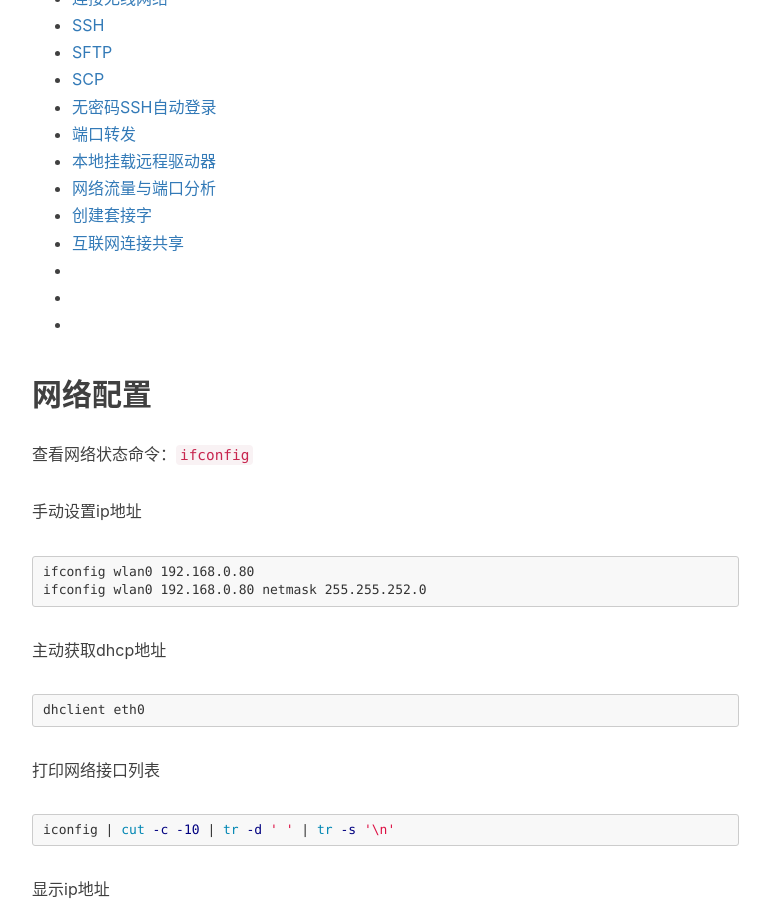
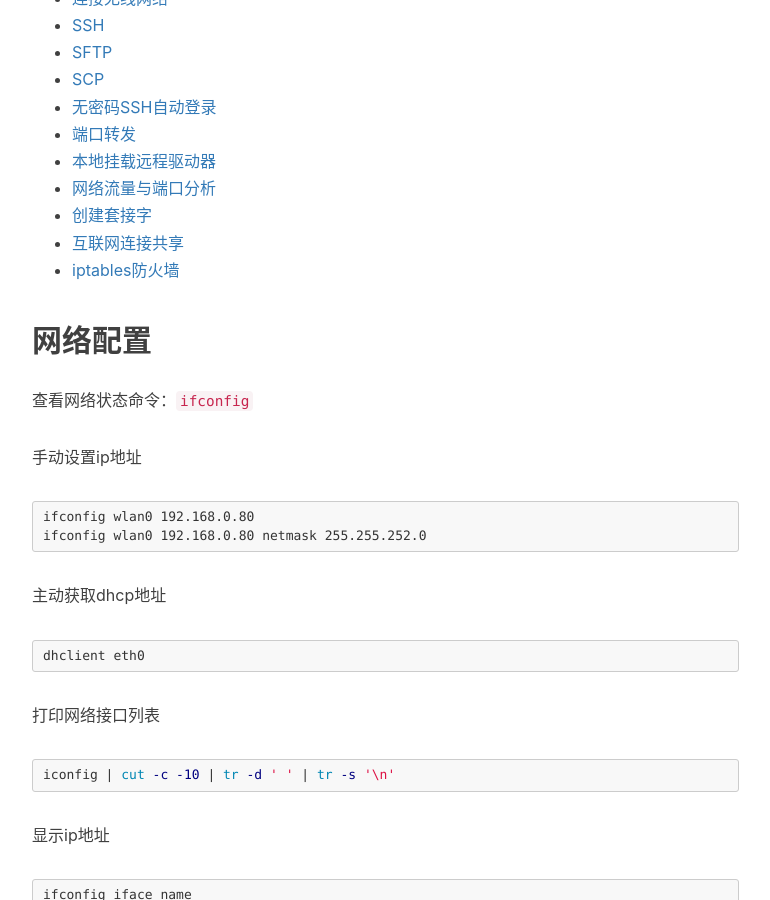
Before and after one commit to riverchu/riverchu.github.io, a Jekyll site: the page built from _posts/2019-06-25-Linux-Shell-Note-7.md, in a window 1280 px wide and 900 px high, scrolled down 851 px. Shown: the whole window, without its empty margins (233-1003 px from the left). Built offline with Jekyll 4.4.1, drawn with Linux system fonts in a browser that asks for light colours; nearby versions of some CDN libraries; comment, search, counter and statistics services are not loaded; some of the changed text lies outside the part shown.

Commit message:
Update 2019-06-25-Linux-Shell-Note-7.md

````diff
--- a/_posts/2019-06-25-Linux-Shell-Note-7.md
+++ b/_posts/2019-06-25-Linux-Shell-Note-7.md
@@ -29,9 +29,7 @@ tags:
 - [网络流量与端口分析](#网络流量与端口分析)
 - [创建套接字](#创建套接字)
 - [互联网连接共享](#互联网连接共享)
-- [](#)
-- [](#)
-- [](#)
+- [iptables防火墙](#iptables防火墙)
 
 ## 网络配置
 
@@ -348,7 +346,7 @@ iptables -A POSTROUTING -t nat -j MASQUERADE
 ```
 
 
-## iptable防火墙
+## iptables防火墙
 阻塞指定ip
 ```bash
 iptables -A OUTPUT -d 8.8.8.8 -j DROP
````
